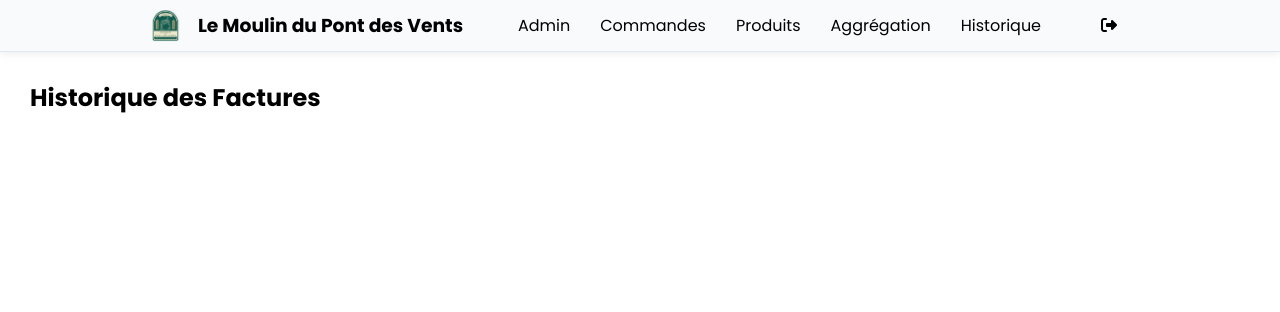
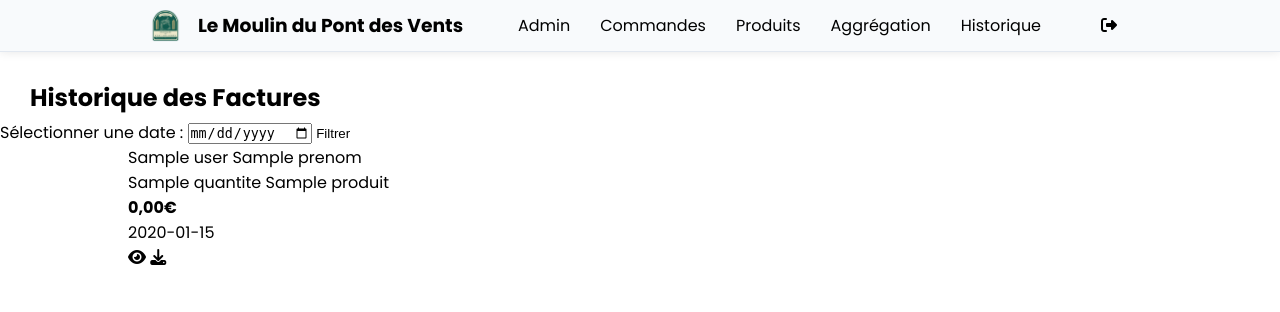
Before and after one commit to KaazDW/A2S3-SAE-BOULANGERIE, a Symfony app: template templates/facture/historique.html.twig in a window 1280 px wide. Shown: the top 312 px of the page. Run offline with Twig, Linux system fonts and the light colour scheme; the template is opened without the code that fills it: most values are stand-ins (such as "Sample title", 1, 10 or a date in 2020); some libraries are stand-ins or nearby versions.

Commit message:
Affichage des factures deja préparées avec filtre de tri

```diff
--- a/templates/facture/historique.html.twig
+++ b/templates/facture/historique.html.twig
@@ -1,6 +1,11 @@
 {% extends 'base.html.twig' %}
 
 {% block title %}Historique des factures{% endblock %}
+
+{% block stylesheets %}
+    {# CSS Pour les graphs #}
+    {{ parent() }}
+{% endblock %}
 
 {% block body %}
     <section class="head">
@@ -8,13 +13,31 @@
             <h1>Historique des Factures</h1>
         </div>
     </section>
-    <div class="">
 
-    </div>
+    <section class="filter">
+        <form action="{{ path('facture_histo') }}" method="get">
+            <label for="selected_date">Sélectionner une date :</label>
+            <input type="date" id="selected_date" name="selected_date">
+            <button type="submit">Filtrer</button>
+        </form>
+    </section>
 
-
-    </script>
-    {#    On utilise pas JQuery ici nan ? Si c'est pas le cas suppr la ligne suivante #}
-    <script src="https://code.jquery.com/jquery-3.6.4.min.js"></script>
-
+    <section class="container">
+        <div class="for">
+            {% for facture in facturesParDate %}
+                <div class="grid-item nom-prenom">{{ facture.user.nom ?? 'N/A' }} {{ facture.user.prenom ?? 'N/A' }}</div>
+                <div class="grid-item produits">
+                    {% for factureProduit in facture.produits %}
+                        <p><span>{{ factureProduit.quantite }}</span> {{ factureProduit.produit.nom }}</p>
+                    {% endfor %}
+                </div>
+                <div class="grid-item montant"><b>{{ facture.montant|number_format(2, ',', ' ') }}€</b></div>
+                <div class="grid-item date">{{ facture.dateReservation ? facture.dateReservation|date('Y-m-d') : '' }}</div>
+                <div class="grid-item actions">
+                    <a href="{{ path('visualiser_facture', {'id': facture.id}) }}"><i class="fa-solid fa-eye"></i></a>
+                    <a href="{{ path('telecharger_facture', {'id': facture.id}) }}"><i class="fa-solid fa-download"></i></a>
+                </div>
+            {% endfor %}
+        </div>
+    </section>
 {% endblock %}
```
Also changed, not shown: src/Controller/FactureController.php (+15 -2 lines), 1 other file.
